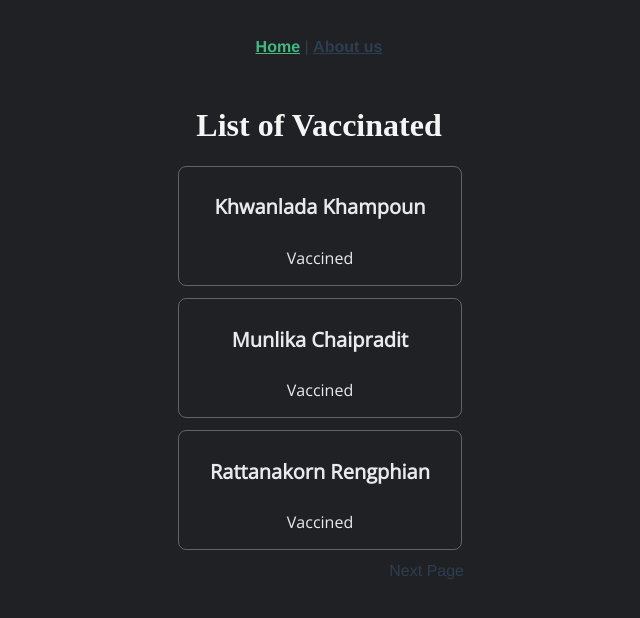
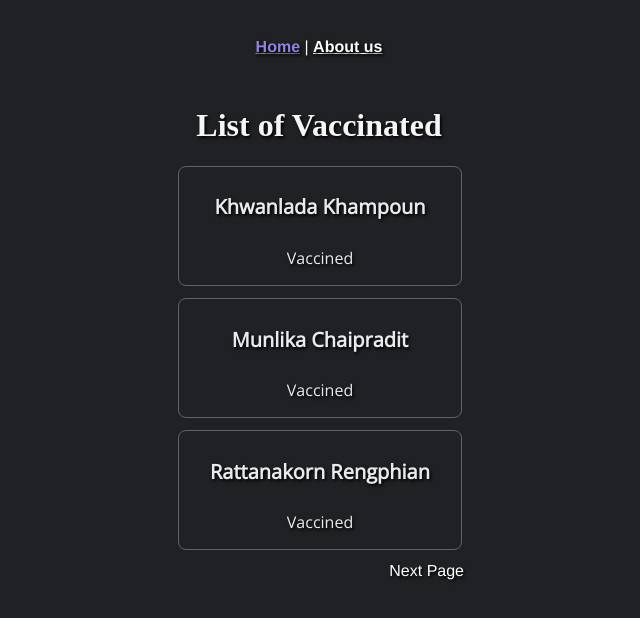
Before and after one commit to munlikaCh/SE331-2021-Project, a Vue app: page /home in a window 1280 px wide. Shown: the top 618 px of the page, without its empty margins (321-961 px from the left). Built offline with nearby package versions, Linux system fonts and the light colour scheme; data requests are answered from the project's data file; a web font is replaced by a local one.

Commit message:
edit-color-text

```diff
--- a/src/App.vue
+++ b/src/App.vue
@@ -40,8 +40,9 @@ export default {
   -webkit-font-smoothing: antialiased;
   -moz-osx-font-smoothing: grayscale;
   text-align: center;
-  color: #2c3e50;
+  color: #ffffff;
   background-size: full;
+  text-shadow: black 0.1em 0.1em 0.2em;
 }
 html,
 body{
@@ -57,11 +58,11 @@ h1{
 
 #nav a {
   font-weight: bold;
-  color: #2c3e50;
+  color: #ffffff;
 }
 
 #nav a.router-link-exact-active {
-  color: #42b983;
+  color: #9382e2;
 }
 h4 {
   font-size: 20px;
--- a/src/views/EventList.vue
+++ b/src/views/EventList.vue
@@ -132,9 +132,13 @@ export default {
 
 #page-prev {
   text-align: left;
+  color: #ffffff;
+  text-shadow: black 0.1em 0.1em 0.2em;
 }
 
 #page-next {
   text-align: right;
+  color: #ffffff;
+  text-shadow: black 0.1em 0.1em 0.2em;
 }
 </style>
```
